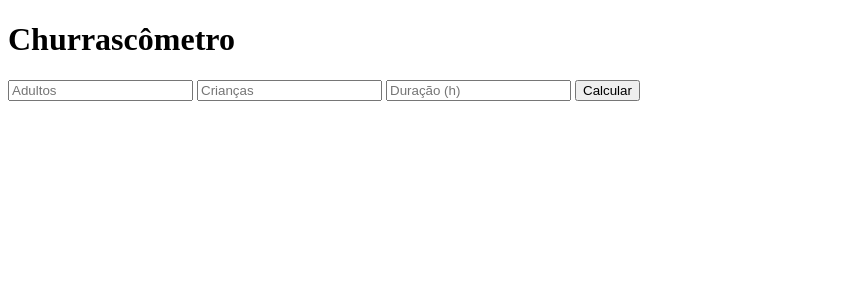
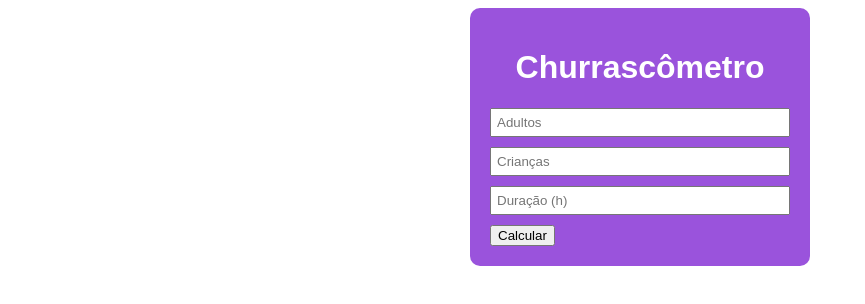
Before and after one commit to lucasemanuelms/Churrascometro, a plain HTML site: page index.html in a window 1280 px wide. Shown: the whole page, without its empty margins (0-865 px from the left). Drawn offline with Linux system fonts and the light colour scheme.

Commit message:
Created the CSS structure

```diff
--- /dev/null
+++ b/css/style.css
@@ -0,0 +1,21 @@
+.container{
+    max-width: 300px;
+    margin: auto;
+    font-family: Arial, Helvetica, sans-serif;
+    padding: 20px;
+    background-color: rgb(154, 83, 220);
+    border-radius: 10px;
+}
+
+h1{
+    text-align: center;
+    color: white;
+}
+
+input{
+    box-sizing: border-box;
+    width: 100%;
+    display: block;
+    padding: 5px;
+    margin-bottom: 10px;
+}
--- a/index.html
+++ b/index.html
@@ -4,6 +4,7 @@
     <meta charset="UTF-8">
     <meta http-equiv="X-UA-Compatible" content="IE=edge">
     <meta name="viewport" content="width=device-width, initial-scale=1.0">
+    <link rel="stylesheet" href="./css/style.css">
     <title>Projeto Churrascômetro</title>
 </head>
 <body>
```
